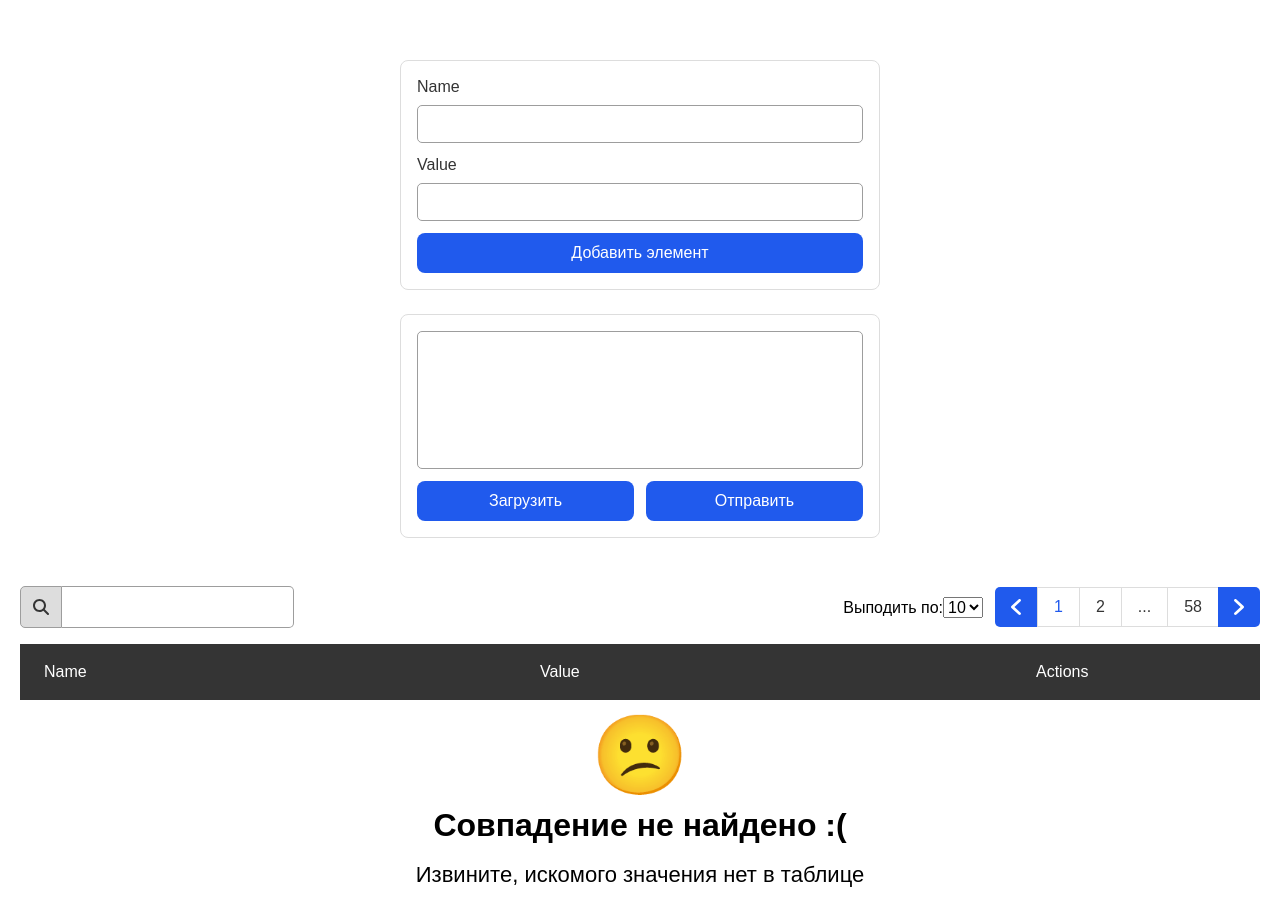
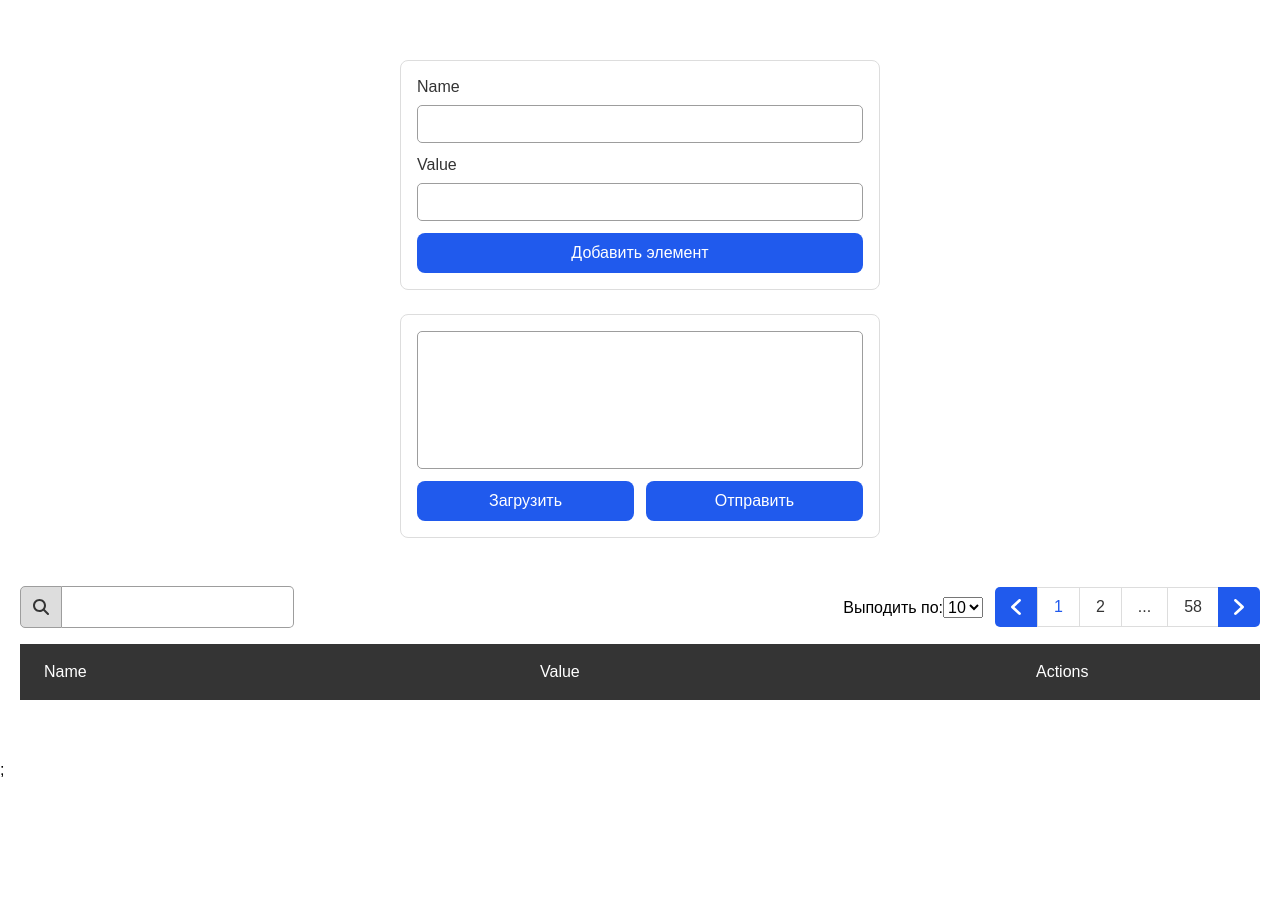
Before and after one commit to vadim-sobinin/ST-test-task, a React (Create React App) app: page / in a window 1280 px wide. Shown: the top 922 px of the page. After the commit the page ends 800 px from the top, so only its background shows below. Built offline with nearby package versions, Linux system fonts and the light colour scheme; the HTML template or start-up script is replaced by a standard one.

Commit message:
make search fix

```diff
--- a/src/components/NotFound.jsx
+++ b/src/components/NotFound.jsx
@@ -2,6 +2,8 @@
 
 const NotFound = () => {
   return (
+    <tr>
+      <td colSpan={3}>
         <div className="not-found not-found__wrapper">
           <div className="not-found__block">
             <h1>
@@ -9,9 +11,13 @@ const NotFound = () => {
               <br />
               Совпадение не найдено :(
             </h1>
-        <span className="not-found__description">Извините, искомого значения нет в таблице</span>
+            <span className="not-found__description">
+              Извините, искомого значения нет в таблице
+            </span>
           </div>
         </div>
+      </td>
+    </tr>
   );
 };
 
--- a/src/components/TableBlock.jsx
+++ b/src/components/TableBlock.jsx
@@ -38,11 +38,11 @@ const TableBlock = () => {
           </th>
         </tr>
       </thead>
-      <tbody className={checkSearch().length !== 0 && !searchValue ? '' : 'table__not-found'}>
-        {checkSearch().length !== 0 && !searchValue ? (
+      <tbody>
+        {checkSearch().length === 0 && searchValue ? (
+          <NotFound />
+        ) : (
           checkSearch().map((obj) => <TableItem key={key(obj)} obj={obj} />)
-        ) : (
-          <NotFound />
         )}
       </tbody>
     </table>
--- a/src/components/TableItem.jsx
+++ b/src/components/TableItem.jsx
@@ -31,6 +31,9 @@ const TableItem = ({ obj }) => {
           return item;
         }),
     );
+    if ((items.length = 1)) {
+      localStorage.setItem('data', '');
+    }
   };
 
   const onClickEdit = () => {
--- a/src/scss/style.scss
+++ b/src/scss/style.scss
@@ -313,23 +313,10 @@
   &__down {
     margin: 0 8px;
   }
-  &__not-found {
-    position: relative;
-    // display: flex;
-    align-items: center;
-    justify-content: center;
-    // width: 100%;
-    height: 200px;
-  }
 }
 
 .not-found {
   &__wrapper {
-    position: absolute;
-    top: 50%;
-    left: 50%;
-    transform: translate(-50%, -50%);
-
     display: flex;
     justify-content: center;
     align-items: center;
```
Lines whose indentation alone changed are shown as unchanged.
